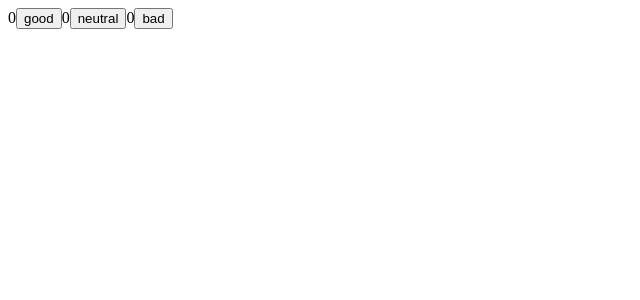
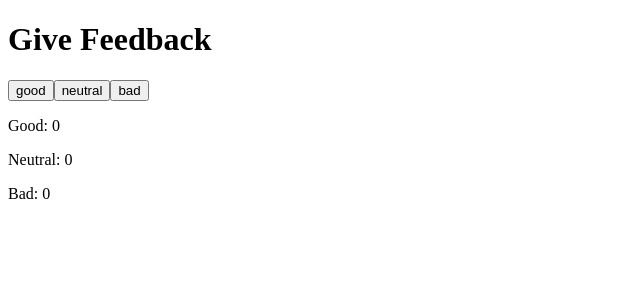
Before and after one commit to serretd5/OpenFullStackCourse, a React (Vite) app in the folder part1/: page / in a window 1280 px wide. Shown: the top 300 px of the page, without its empty margins (0-640 px from the left). Built offline with nearby package versions, Linux system fonts and the light colour scheme.

Commit message:
modified:   part1/src/App.jsx

```diff
--- a/part1/src/App.jsx
+++ b/part1/src/App.jsx
@@ -10,6 +10,7 @@
 
   const handleGoodClick = () => {
     setGood(good + 1)
+
   }
 
   const handleNeutralClick = () => {
@@ -22,12 +23,13 @@
 
   return (
     <div>
-      {good}
+      <h1>Give Feedback</h1>
       <button onClick={handleGoodClick}>good</button>
-      {neutral}
       <button onClick={handleNeutralClick}>neutral</button>
-      {bad}
       <button onClick={handleBadClick}>bad</button>
+      <p>Good: {good}</p>
+      <p>Neutral: {neutral}</p>
+      <p>Bad: {bad}</p>
     </div>
   )
 }
```
